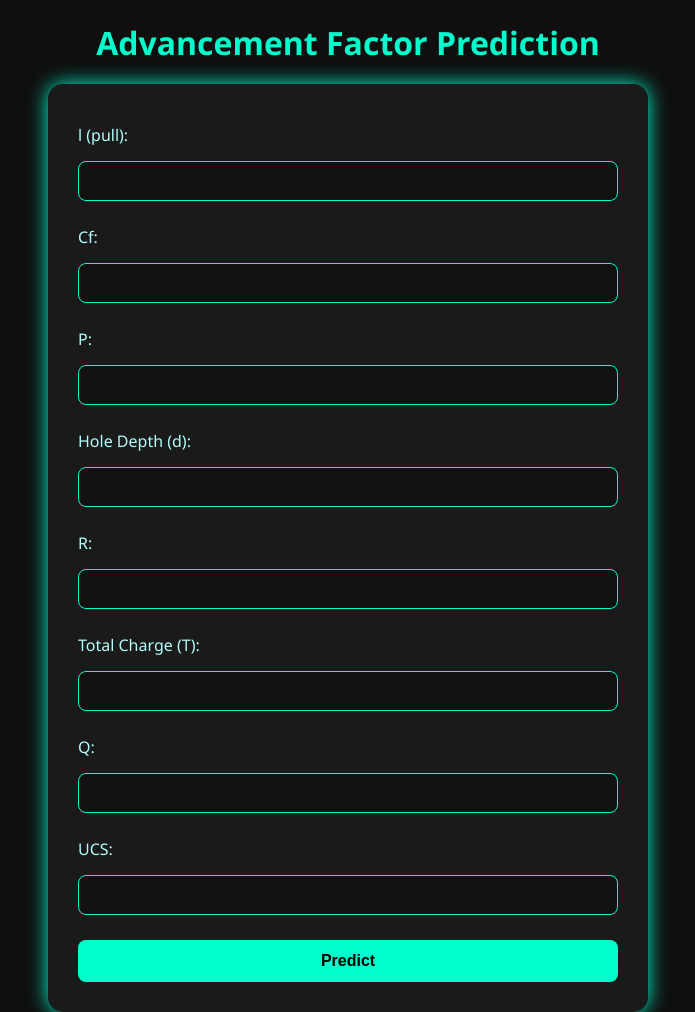
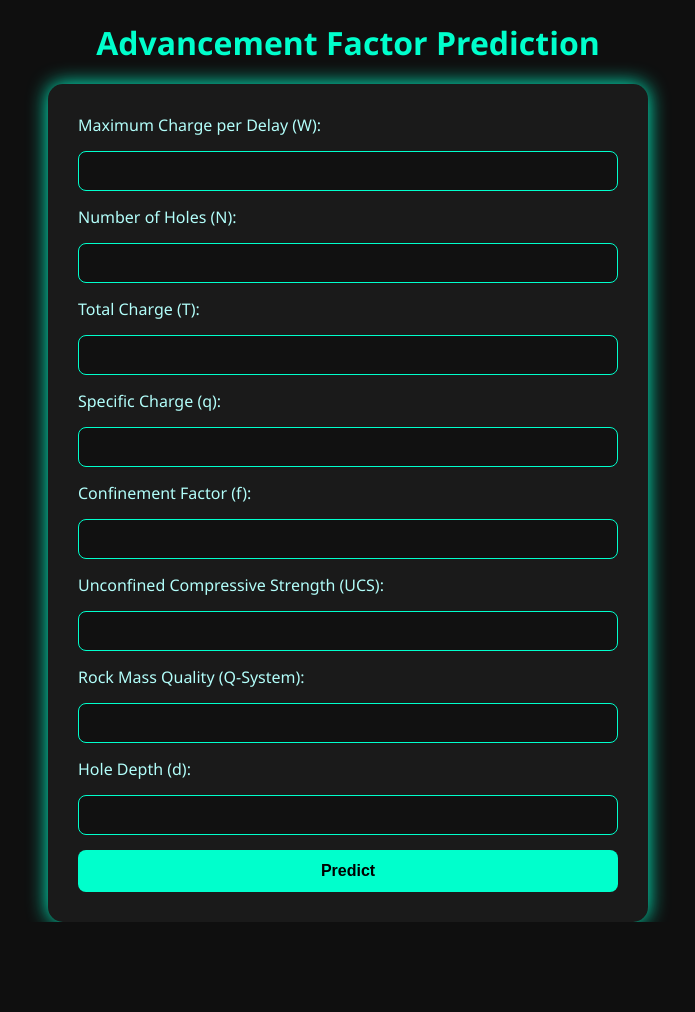
Before and after one commit to chaman08/af_predictor, a Flask app: page / in a window 1280 px wide. Shown: the whole page, without its empty margins (292-987 px from the left). After the commit the page ends 922 px from the top, so only its background shows below. Run offline with Flask 3, Linux system fonts and the light colour scheme; parts of the project's set-up code (start-up, migrations or seed data) failed here and were passed over.

Commit message:
Updated file index.html and app.py

```diff
--- a/app.py
+++ b/app.py
@@ -1,11 +1,12 @@
 from flask import Flask, render_template, request
+import numpy as np
 import pickle
-import numpy as np
-
-# Load the model
-model = pickle.load(open('linear_regression_model (3).pkl', 'rb'))
 
 app = Flask(__name__)
+
+# Load the trained model
+with open("linear_regression_model (4).pkl", "rb") as file:
+    model = pickle.load(file)
 
 @app.route('/')
 def home():
@@ -14,25 +15,25 @@ def home():
 @app.route('/predict', methods=['POST'])
 def predict():
     try:
-        # Read inputs from form
-        features = [
-            float(request.form['l (pull)']),
+        # Collect inputs from form
+        input_features = [
+            float(request.form['W']),
+            float(request.form['N (no. of holes)']),
+            float(request.form['T (total ch)']),
+            float(request.form['q']),
             float(request.form['Cf']),
-            float(request.form['P']),
-            float(request.form['d']),
-            float(request.form['R']),
-            float(request.form['T']),
+            float(request.form['UCS']),
             float(request.form['Q']),
-            float(request.form['UCS']),
+            float(request.form[' d(hole depth)'])
         ]
-        final_features = [np.array(features)]
 
-        prediction = model.predict(final_features)
-        output = round(prediction[0], 2)
+        input_array = np.array(input_features).reshape(1, -1)
+        prediction = model.predict(input_array)[0]
 
-        return render_template('index.html', prediction_text=f'Predicted Advancement Factor: {output}')
+        return render_template('index.html', prediction_text=f'Predicted Advancement Factor: {prediction:.2f}')
+
     except Exception as e:
-        return render_template('index.html', prediction_text=f'Error: {str(e)}')
+        return f"Error: {e}", 400
 
-if __name__ == "__main__":
+if __name__ == '__main__':
     app.run(debug=True)
--- a/templates/index.html
+++ b/templates/index.html
@@ -5,10 +5,7 @@
     <title>Advancement Factor Predictor</title>
     <meta name="viewport" content="width=device-width, initial-scale=1.0">
     <style>
-        * {
-            box-sizing: border-box;
-        }
-
+        * { box-sizing: border-box; }
         body {
             margin: 0;
             padding: 0;
@@ -21,14 +18,12 @@
             justify-content: center;
             min-height: 100vh;
         }
-
         h1 {
             margin-bottom: 20px;
             font-size: 2em;
             color: #00ffcc;
             text-align: center;
         }
-
         form {
             background-color: #1a1a1a;
             padding: 30px;
@@ -39,12 +34,9 @@
             display: grid;
             gap: 15px;
         }
-
         label {
             color: #b2fefa;
-            margin-top: 10px;
         }
-
         input[type="number"] {
             width: 100%;
             padding: 10px;
@@ -54,7 +46,6 @@
             border-radius: 8px;
             font-size: 16px;
         }
-
         input[type="submit"] {
             padding: 12px;
             background-color: #00ffcc;
@@ -65,61 +56,47 @@
             cursor: pointer;
             font-size: 16px;
             transition: background 0.3s;
-            margin-top: 10px;
         }
-
         input[type="submit"]:hover {
             background-color: #00e6b8;
         }
-
         .prediction {
             margin-top: 20px;
-            padding: 15px 20px;
+            padding: 15px;
             background-color: #222;
             border: 1px solid #00ffcc;
             border-radius: 10px;
             box-shadow: 0 0 8px #00ffcc;
             text-align: center;
         }
-
-        @media (max-width: 600px) {
-            h1 {
-                font-size: 1.5em;
-                padding: 0 10px;
-            }
-
-            form {
-                padding: 20px;
-            }
-        }
     </style>
 </head>
 <body>
     <h1>Advancement Factor Prediction</h1>
     <form action="/predict" method="post">
-        <label>l (pull):</label>
-        <input type="number" step="any" name="l (pull)" required>
+        <label for="W">Maximum Charge per Delay (W):</label>
+        <input type="number" step="any" name="W" required>
 
-        <label>Cf:</label>
+        <label for="N (no. of holes)">Number of Holes (N):</label>
+        <input type="number" step="any" name="N (no. of holes)" required>
+
+        <label for="T (total ch)">Total Charge (T):</label>
+        <input type="number" step="any" name="T (total ch)" required>
+
+        <label for="q">Specific Charge (q):</label>
+        <input type="number" step="any" name="q" required>
+
+        <label for="Cf">Confinement Factor (f):</label>
         <input type="number" step="any" name="Cf" required>
 
-        <label>P:</label>
-        <input type="number" step="any" name="P" required>
+        <label for="UCS">Unconfined Compressive Strength (UCS):</label>
+        <input type="number" step="any" name="UCS" required>
 
-        <label>Hole Depth (d):</label>
-        <input type="number" step="any" name="d" required>
-
-        <label>R:</label>
-        <input type="number" step="any" name="R" required>
-
-        <label>Total Charge (T):</label>
-        <input type="number" step="any" name="T" required>
-
-        <label>Q:</label>
+        <label for="Q">Rock Mass Quality (Q-System):</label>
         <input type="number" step="any" name="Q" required>
 
-        <label>UCS:</label>
-        <input type="number" step="any" name="UCS" required>
+        <label for=" d(hole depth)">Hole Depth (d):</label>
+        <input type="number" step="any" name=" d(hole depth)" required>
 
         <input type="submit" value="Predict">
     </form>
```
Also changed, not shown: 2 other files.
